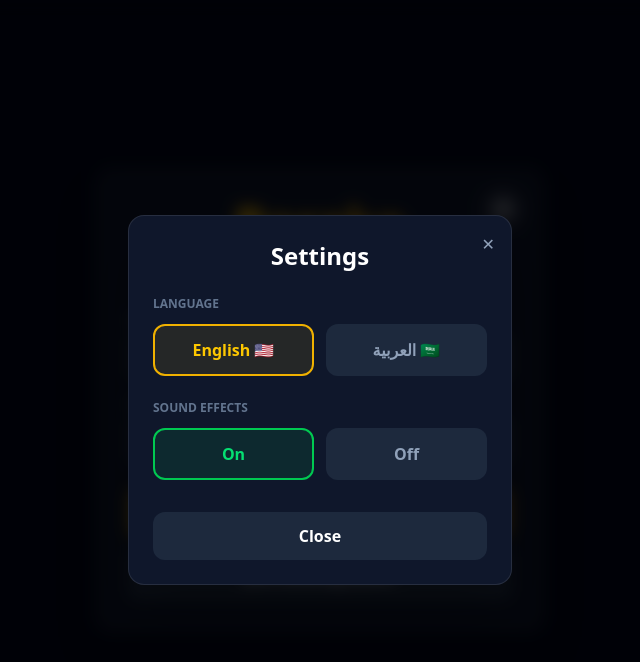
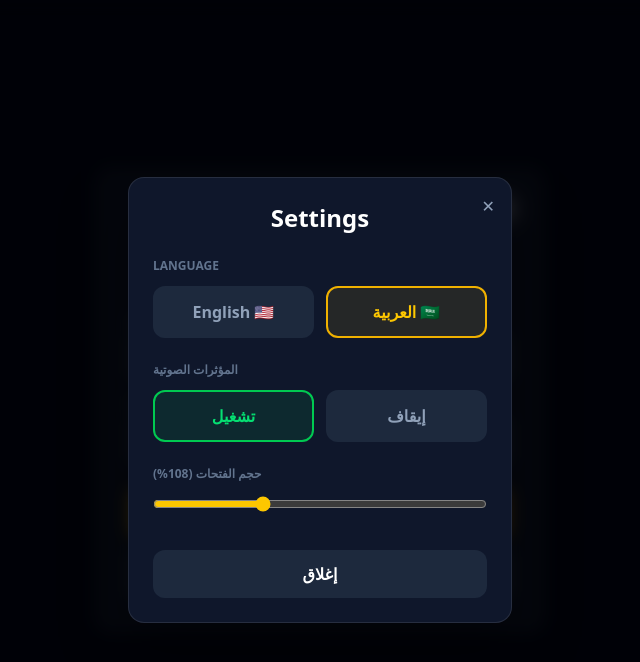
Before and after one commit to AmmarAlasad/borako, a React (Vite) app in the folder borako-app/: page / in a window 1280 px wide. Both pictures are taken after a click on the button "Settings". Shown: the top 662 px of the page, without its empty margins (320-960 px from the left). Built offline with nearby package versions, Linux system fonts and the light colour scheme.

Commit message:
made the defualt language arabic and added a setting inorder of changing the melds size chanagable

```diff
--- a/borako-app/src/components/game/GameBoard.tsx
+++ b/borako-app/src/components/game/GameBoard.tsx
@@ -10,10 +10,11 @@ export function GameBoard() {
     const isHost = state.players.find(p => p.id === peerId)?.isHost;
     const [selectedCards, setSelectedCards] = useState<string[]>([]);
     const [selectedMeldId, setSelectedMeldId] = useState<string | null>(null);
-    const [lang, setLang] = useState<Language>('en'); // Language State
+    const [lang, setLang] = useState<Language>('ar'); // Language State
     const [toastMessage, setToastMessage] = useState<string | null>(null);
     const [showSettings, setShowSettings] = useState(false);
     const [soundEnabled, setSoundEnabled] = useState(true);
+    const [meldSizeScale, setMeldSizeScale] = useState(1.08);
     const [showFirstTurnChoice, setShowFirstTurnChoice] = useState<{ cardId: string } | null>(null);
     const [viewportWidth, setViewportWidth] = useState(() => (typeof window !== 'undefined' ? window.innerWidth : 1024));
     const hasInitializedActionSoundRefs = useRef(false);
@@ -79,6 +80,21 @@ export function GameBoard() {
                                     {t.off}
                                 </button>
                             </div>
+                        </div>
+
+                        <div>
+                            <label className="block text-xs uppercase text-slate-500 font-bold mb-3">
+                                {t.meldSize} ({Math.round(meldSizeScale * 100)}%)
+                            </label>
+                            <input
+                                type="range"
+                                min={1}
+                                max={1.25}
+                                step={0.01}
+                                value={meldSizeScale}
+                                onChange={(e) => setMeldSizeScale(Math.min(1.25, Math.max(1, Number(e.target.value) || 1)))}
+                                className="w-full accent-yellow-400"
+                            />
                         </div>
                     </div>
 
@@ -945,26 +961,29 @@ export function GameBoard() {
                     </div>
 
                     {/* CENTER COLUMN WRAPPER FOR MOBILE MELDS */}
-                    <div className="contents max-md:flex max-md:flex-col max-md:col-start-2 max-md:gap-2 max-md:w-full max-md:h-full max-md:min-h-0">
+                    <div className="contents max-md:flex max-md:flex-col max-md:col-start-2 max-md:gap-2 max-md:w-full max-md:h-full max-md:min-h-0 md:min-h-0">
 
                         {/* CENTER RIGHT/TOP: Enemy/Right Team Melds */}
                         <motion.div
                             initial={{ opacity: 1 }}
                             animate={{ opacity: isDealing ? 0 : 1 }}
                             transition={{ duration: 0.5 }}
-                            className="bg-black/20 rounded-r-2xl max-md:rounded-xl border-l max-md:border border-white/20 p-4 max-md:p-2 relative flex flex-col pl-6 max-md:pl-2 max-md:w-full max-md:flex-1 max-md:min-h-[200px] md:h-full"
+                            className="bg-black/20 rounded-r-2xl max-md:rounded-xl border-l max-md:border border-white/20 p-4 max-md:p-2 relative flex flex-col pl-6 max-md:pl-2 max-md:w-full max-md:flex-1 max-md:min-h-[200px] md:h-full md:min-h-0"
                         >
                             <div className={`text-xs font-black ${rightTeamId === 'A' ? 'text-blue-400' : 'text-red-400'} opacity-80 tracking-[0.2em] uppercase mb-2 text-right max-md:text-left`}>
                                 {rightTeamId === 'A' ? (state.teams.A.name || t.teamA) : (state.teams.B.name || t.teamB)} {t.melds} {rightTeamId !== myTeamId ? `(${t.enemy})` : ''}
                             </div>
-                            <div className="flex-1 flex flex-wrap content-start gap-1 max-md:gap-0 justify-end max-md:justify-start overflow-y-auto overflow-x-hidden min-h-[80px] md:pr-1 max-md:pr-1">
+                            <div className="flex-1 flex flex-wrap content-start gap-1 max-md:gap-0 justify-end max-md:justify-start overflow-y-auto overflow-x-hidden min-h-[80px] md:min-h-0 md:pr-1 max-md:pr-1">
                                 {(rightTeam?.melds || []).map(meld => (
                                     <div key={meld.id}
                                         id={`meld-drop-${meld.id}`}
                                         data-meld-id={meld.id}
                                         onClick={() => isMyTurn && myPlayer?.teamId === rightTeamId && toggleMeldSelect(meld.id)}
                                         className={`relative group transition-all cursor-pointer md:hover:scale-105 ${selectedMeldId === meld.id ? 'z-30' : 'z-10'}`}>
-                                        <div className={`transition-all duration-200 scale-100 origin-top-left ${selectedMeldId === meld.id ? 'ring-4 ring-green-400 rounded-xl bg-white/10 shadow-[0_0_20px_rgba(74,222,128,0.4)]' : ''}`}>
+                                        <div
+                                            className={`transition-all duration-200 origin-top-left ${selectedMeldId === meld.id ? 'ring-4 ring-green-400 rounded-xl bg-white/10 shadow-[0_0_20px_rgba(74,222,128,0.4)]' : ''}`}
+                                            style={{ transform: `scale(${meldSizeScale})` }}
+                                        >
                                             <div className={`flex ${isMobileViewport ? rightMeldOverlapClass : rightDesktopMeldOverlapClass} p-1`}>
                                                 {meld.cards.map((c, idx) => (
                                                     <div key={c.id} className="relative shadow-md" style={{ zIndex: idx }}>
@@ -986,19 +1005,22 @@ export function GameBoard() {
                             initial={{ opacity: 1 }}
                             animate={{ opacity: isDealing ? 0 : 1 }}
                             transition={{ duration: 0.5 }}
-                            className="bg-black/20 rounded-l-2xl max-md:rounded-xl border-r max-md:border border-white/20 p-4 max-md:p-2 relative flex flex-col max-md:w-full max-md:flex-1 max-md:min-h-[200px] md:h-full"
+                            className="bg-black/20 rounded-l-2xl max-md:rounded-xl border-r max-md:border border-white/20 p-4 max-md:p-2 relative flex flex-col max-md:w-full max-md:flex-1 max-md:min-h-[200px] md:h-full md:min-h-0"
                         >
                             <div className={`text-xs font-black ${leftTeamId === 'A' ? 'text-blue-400' : 'text-red-400'} opacity-80 tracking-[0.2em] uppercase mb-2`}>
                                 {leftTeamId === 'A' ? (state.teams.A.name || t.teamA) : (state.teams.B.name || t.teamB)} {t.melds} {leftTeamId === myTeamId ? `(${t.you})` : ''}
                             </div>
-                            <div className="flex-1 flex flex-wrap content-start gap-1 max-md:gap-0 overflow-y-auto overflow-x-hidden min-h-[80px] md:pr-1 max-md:pr-1">
+                            <div className="flex-1 flex flex-wrap content-start gap-1 max-md:gap-0 overflow-y-auto overflow-x-hidden min-h-[80px] md:min-h-0 md:pr-1 max-md:pr-1">
                                 {(leftTeam?.melds || []).map(meld => (
                                     <div key={meld.id}
                                         id={`meld-drop-${meld.id}`}
                                         data-meld-id={meld.id}
                                         onClick={() => isMyTurn && myPlayer?.teamId === leftTeamId && toggleMeldSelect(meld.id)}
                                         className={`relative group transition-all cursor-pointer md:hover:scale-105 ${selectedMeldId === meld.id ? 'z-30' : 'z-10'}`}>
-                                        <div className={`transition-all duration-200 scale-100 origin-top-left ${selectedMeldId === meld.id ? 'ring-4 ring-green-400 rounded-xl bg-white/10 shadow-[0_0_20px_rgba(74,222,128,0.4)]' : ''}`}>
+                                        <div
+                                            className={`transition-all duration-200 origin-top-left ${selectedMeldId === meld.id ? 'ring-4 ring-green-400 rounded-xl bg-white/10 shadow-[0_0_20px_rgba(74,222,128,0.4)]' : ''}`}
+                                            style={{ transform: `scale(${meldSizeScale})` }}
+                                        >
                                             <div className={`flex ${isMobileViewport ? leftMeldOverlapClass : leftDesktopMeldOverlapClass} p-1`}>
                                                 {meld.cards.map((c, idx) => (
                                                     <div key={c.id} className="relative shadow-md" style={{ zIndex: idx }}>
--- a/borako-app/src/lib/translations.ts
+++ b/borako-app/src/lib/translations.ts
@@ -82,6 +82,7 @@ export const translations = {
         settings: "Settings",
         language: "Language",
         sounds: "Sound Effects",
+        meldSize: "Meld Size",
         on: "On",
         off: "Off",
         close: "Close",
@@ -166,6 +167,7 @@ export const translations = {
         settings: "Settings",
         language: "Language",
         sounds: "المؤثرات الصوتية",
+        meldSize: "حجم الفتحات",
         on: "تشغيل",
         off: "إيقاف",
         close: "إغلاق",
```
Also changed, not shown: 1 other file (tests, documents, lock files or other folders).
